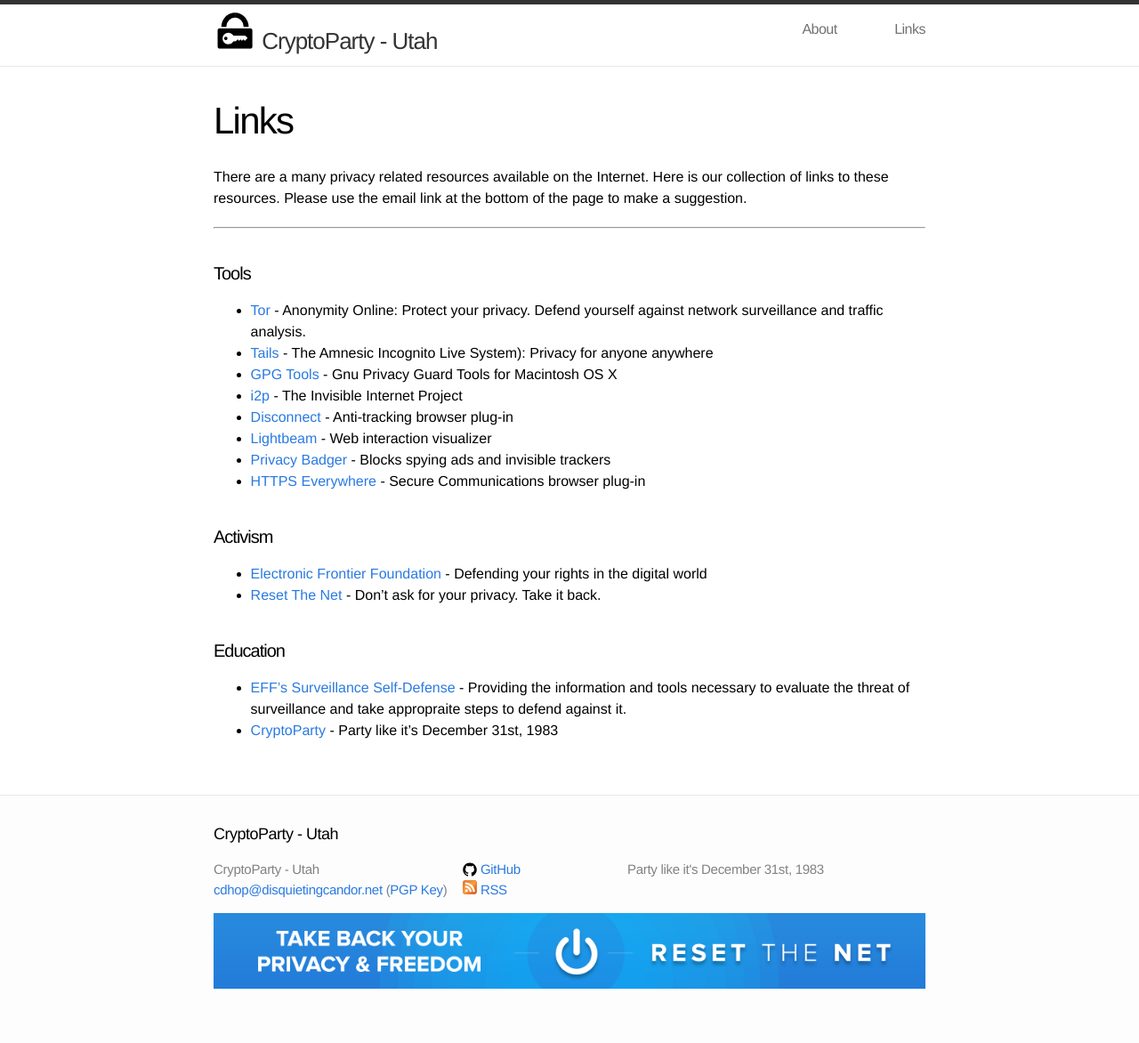
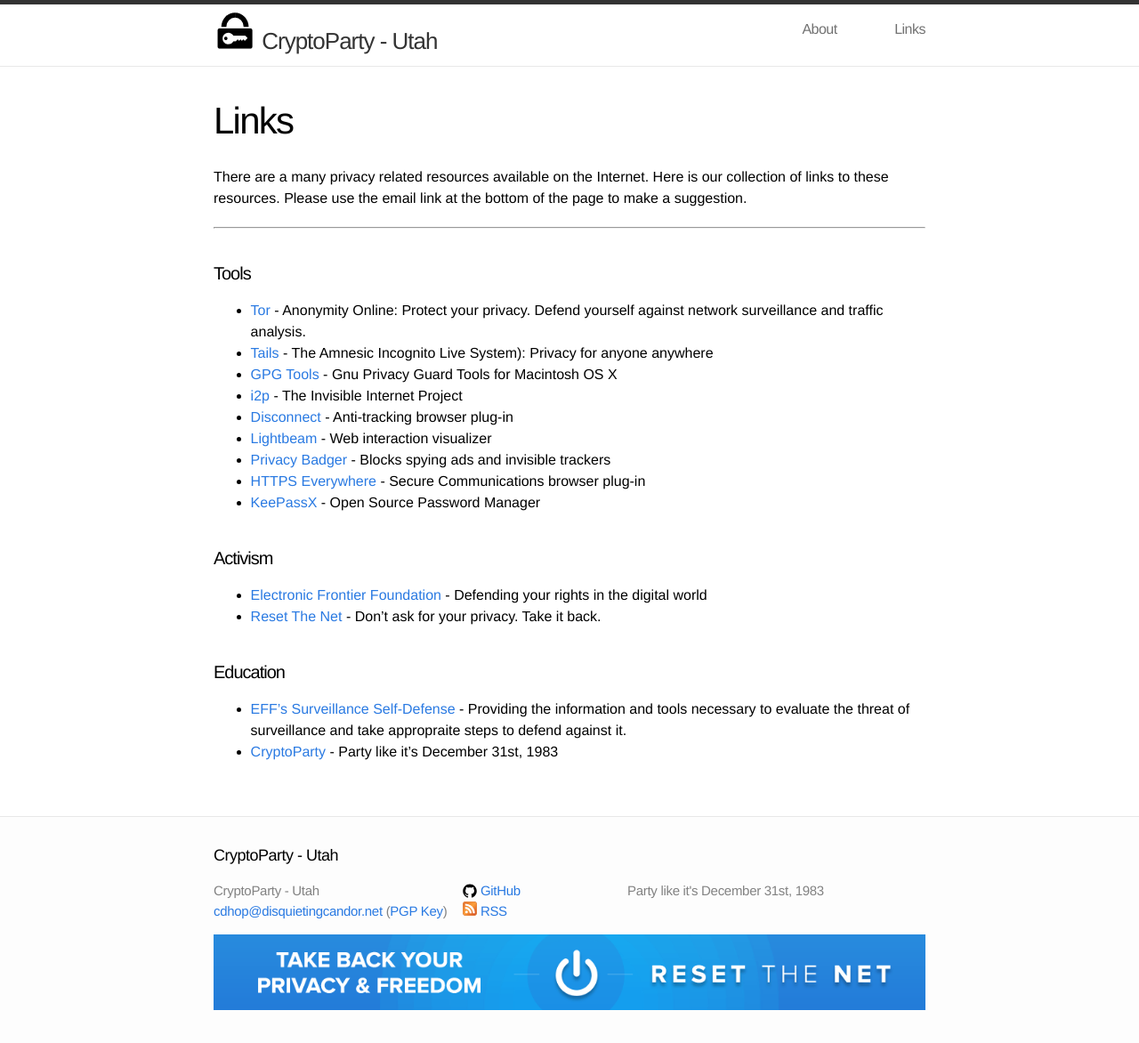
Before and after one commit to cdhop/cryptopartyutah, a Jekyll site: the page built from links.md, in a window 1280 px wide. Shown: the whole page at 89% size. Built offline with Jekyll 4.4.1, drawn with Linux system fonts in a browser that asks for light colours; before the commit the page ends 1148 px from its top, so only the background shows below that.

Commit message:
Updated Links

```diff
--- a/links.md
+++ b/links.md
@@ -18,6 +18,7 @@
 * [Lightbeam](https://addons.mozilla.org/en-US/firefox/addon/lightbeam/) - Web interaction visualizer
 * [Privacy Badger](https://www.eff.org/privacybadger) - Blocks spying ads and invisible trackers
 * [HTTPS Everywhere](https://www.eff.org/https-everywhere) - Secure Communications browser plug-in
+* [KeePassX](https://www.keepassx.org/) - Open Source Password Manager
 
 #### Activism
 
```
